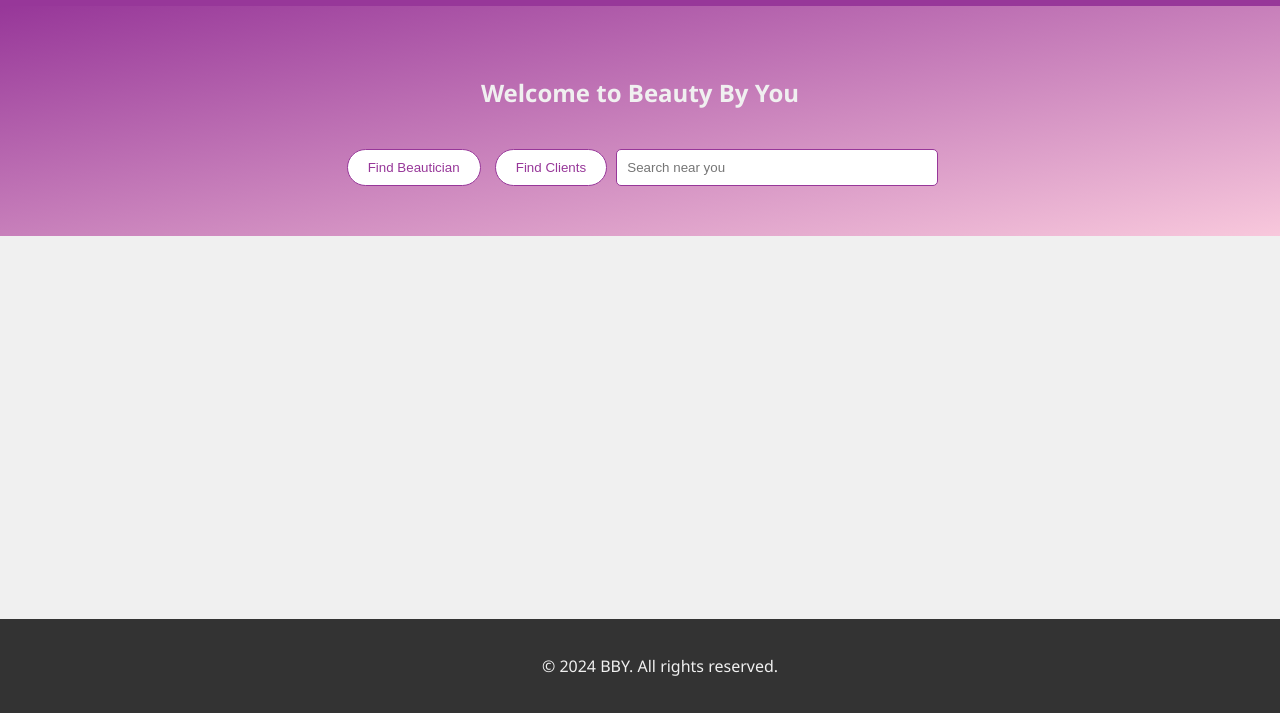
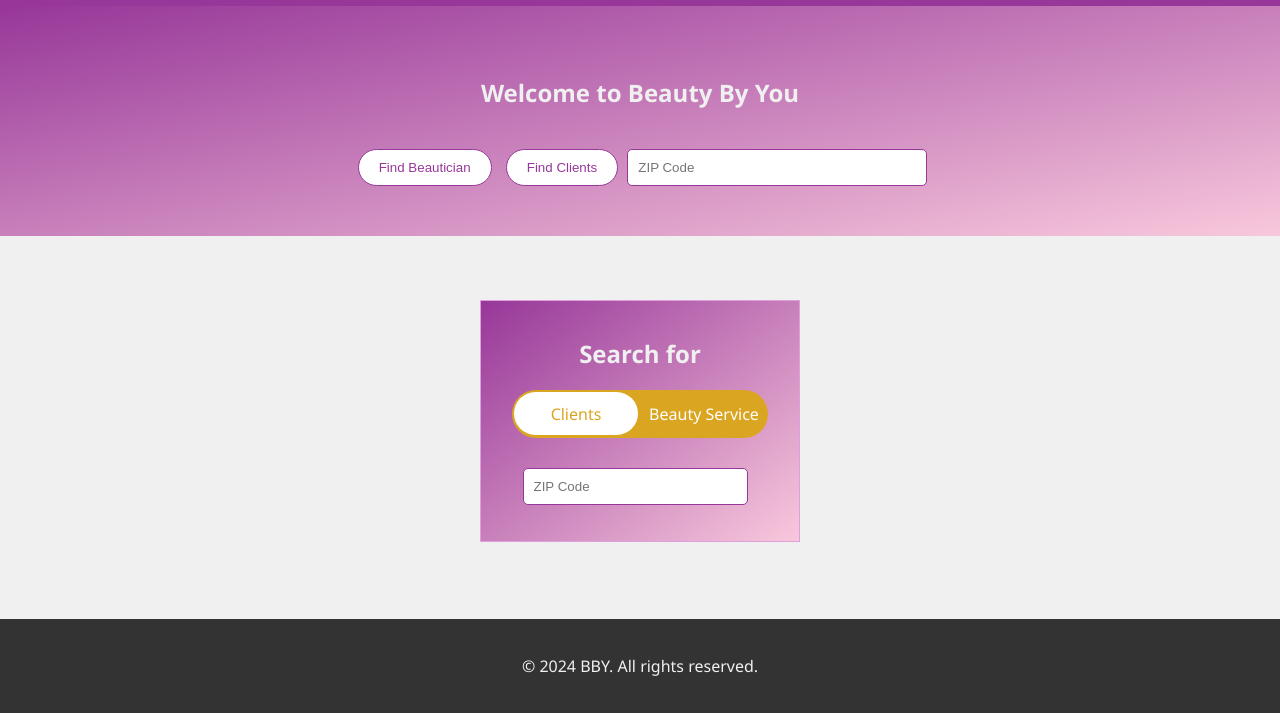
Before and after one commit to AndrewTingey/Sandbox, a plain HTML site: page index.html in a window 1280 px wide. Shown: the part 87-800 px from the top of the page. Drawn offline with Linux system fonts and the light colour scheme.

Commit message:
added zip code search input

```diff
--- /dev/null
+++ b/home.css
@@ -0,0 +1,29 @@
+#zipCodeInput {
+    width: 225px;
+    margin-top: 0px;
+    margin-bottom: 20px;
+    margin-right: 10px;
+}
+
+.search-container {
+    position: relative;
+}
+
+#searchButton {
+    background-color: var(--primary-color);
+    color: var(--textbox-color);
+    border: 1px solid var(--primary-color);
+    border-radius: 10px; /* Decreased border radius */
+    padding: 5px 10px; /* Decreased padding */
+    margin: 0 5px;
+    cursor: pointer;
+    transition: all 0.3s ease;
+    position: absolute;
+    top: 5px;
+    right: 35px;
+}
+#searchButton:hover {
+    background-color: var(--secondary-color);
+    color: var(--textbox-hover-color);
+    border-color: var(--secondary-color);
+}
--- /dev/null
+++ b/home.js
@@ -0,0 +1,29 @@
+// Get the zip code input element
+const zipCodeInput = document.getElementById('zipCodeInput');
+
+// Add an event listener to the zip code input
+zipCodeInput.addEventListener('input', () => {
+    let zipCode = zipCodeInput.value;
+
+    // Remove non-numeric characters from the zip code
+    zipCode = zipCode.replace(/\D/g, '');
+
+    // Limit the zip code to 5 digits
+    zipCode = zipCode.slice(0, 5);
+
+    // Update the value of the zip code input
+    zipCodeInput.value = zipCode;
+
+    // Check if the zip code is valid
+    const isValidZipCode = /^\d{5}$/.test(zipCode);
+
+    // Get the "Go!" button element
+    const goButton = document.getElementById('searchButton');
+
+    // Show or hide the "Go!" button based on the validity of the zip code
+    if (isValidZipCode) {
+        goButton.style.display = 'block';
+    } else {
+        goButton.style.display = 'none';
+    }
+});
--- a/index.html
+++ b/index.html
@@ -5,6 +5,8 @@
     <meta name="viewport" content="width=device-width, initial-scale=1.0">
     <title>BeautyConnect</title>
     <link rel="stylesheet" href="style.css">
+    <link rel="stylesheet" href="switch.css">
+    <link rel="stylesheet" href="home.css">
 </head>
 
 <body>
@@ -21,14 +23,37 @@
         </nav>
     </header>
 
+
     <div class="hero">
         <h2>Welcome to Beauty By You</h2>
         <div class="search-container">
             <button id="findBeautician">Find Beautician</button>
             <button id="findClients">Find Clients</button>
-            <input type="text" id="searchInput" placeholder="Search near you">
+            <input type="text" id="searchInput" placeholder="ZIP Code">
         </div>
     </div>
+
+
+    <div class="container hero">
+        <h2>Search for</h2>
+        <div class="switches-container">
+          <input type="radio" id="switchClient" name="switchPlan" value="Monthly" checked="checked" />
+          <input type="radio" id="switchService" name="switchPlan" value="Yearly" />
+          <label for="switchClient">Clients</label>
+          <label for="switchService">Beauty Service</label>
+          <div class="switch-wrapper">
+            <div class="switch">
+              <div>Clients</div>
+              <div>Beauty Service</div>
+            </div>
+          </div>
+        </div>
+        <div class="search-container">
+            <button id="searchButton" style="display: none">Search</button>
+            <input type="text" id="zipCodeInput" placeholder="ZIP Code">
+        </div>
+      </div>
+
 
     <div id="content" style="display: none;">
        <h2>Beautician Registration</h2>
@@ -67,5 +92,6 @@
     </footer>
 
     <script src="script.js"></script>
+    <script src="home.js"></script>
 </body>
 </html>
--- /dev/null
+++ b/switch.css
@@ -0,0 +1,146 @@
+* {
+    box-sizing: border-box;
+}
+:root {
+    --switches-bg-color: goldenrod;
+    --switches-label-color: white ;
+    --switch-bg-color: white;
+    --switch-text-color: goldenrod ;
+}
+/*
+body {
+    font-family: 'Lucida Sans', 'Lucida Sans Regular', 'Lucida Grande', 'Lucida Sans Unicode', Geneva, Verdana, sans-serif;
+} */
+
+/* resize font-size on html and body level. html is required for widths based on rem */
+/* @media screen and (min-width: 1024px) {
+
+    html,
+    body .container{
+        font-size: 24px;
+    }
+}
+
+@media screen and (max-width: 1024px) {
+
+    html,
+    body .container {
+        font-size: 16px;
+    }
+}
+
+@media screen and (max-width: 600px) {
+
+    html,
+    body .container {
+        font-size: 12px;
+    }
+} */
+
+/* a container - decorative, not required */
+.container {
+    font-size: 16px;
+    border: 1px solid plum;
+    width: 20rem;
+    padding: 1rem;
+    margin-left: auto;
+    margin-right: auto;
+    margin-top: 5%;
+}
+/* p - decorative, not required */
+/* p {
+  margin-top:2rem;
+  font-size:0.75rem;
+  text-align:center;
+} */
+
+/* container for all of the switch elements
+    - adjust "width" to fit the content accordingly
+*/
+.switches-container {
+    width: 16rem;
+    position: relative;
+    display: flex;
+    padding: 0;
+    position: relative;
+    background: var(--switches-bg-color);
+    line-height: 3rem;
+    border-radius: 3rem;
+    margin-left: auto;
+    margin-right: auto;
+}
+
+/* input (radio) for toggling. hidden - use labels for clicking on */
+.switches-container input {
+    visibility: hidden;
+    position: absolute;
+    top: 0;
+}
+
+/* labels for the input (radio) boxes - something to click on */
+.switches-container label {
+    width: 50%;
+    padding: 0;
+    margin: 0;
+    text-align: center;
+    cursor: pointer;
+    color: var(--switches-label-color);
+}
+
+/* switch highlighters wrapper (sliding left / right)
+    - need wrapper to enable the even margins around the highlight box
+*/
+.switch-wrapper {
+    position: absolute;
+    top: 0;
+    bottom: 0;
+    width: 50%;
+    padding: 0.15rem;
+    z-index: 3;
+    transition: transform .5s cubic-bezier(.77, 0, .175, 1);
+    /* transition: transform 1s; */
+}
+
+/* switch box highlighter */
+.switch {
+    border-radius: 3rem;
+    background: var(--switch-bg-color);
+    height: 100%;
+}
+
+/* switch box labels
+    - default setup
+    - toggle afterwards based on radio:checked status
+*/
+.switch div {
+    width: 100%;
+    text-align: center;
+    opacity: 0;
+    display: block;
+    color: var(--switch-text-color) ;
+    transition: opacity .2s cubic-bezier(.77, 0, .175, 1) .125s;
+    will-change: opacity;
+    position: absolute;
+    top: 0;
+    left: 0;
+}
+
+/* slide the switch box from right to left */
+.switches-container input:nth-of-type(1):checked~.switch-wrapper {
+    transform: translateX(0%);
+}
+
+/* slide the switch box from left to right */
+.switches-container input:nth-of-type(2):checked~.switch-wrapper {
+    transform: translateX(100%);
+}
+
+/* toggle the switch box labels - first checkbox:checked - show first switch div */
+.switches-container input:nth-of-type(1):checked~.switch-wrapper .switch div:nth-of-type(1) {
+    opacity: 1;
+}
+
+/* toggle the switch box labels - second checkbox:checked - show second switch div */
+.switches-container input:nth-of-type(2):checked~.switch-wrapper .switch div:nth-of-type(2) {
+    opacity: 1;
+}
```
